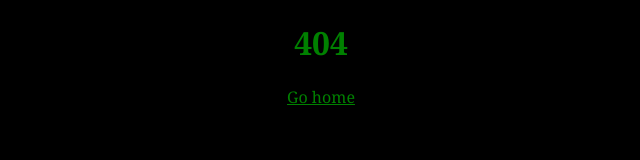
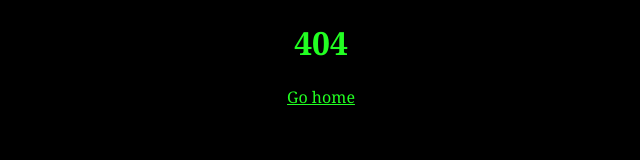
Before and after one commit to serenityvortex/lijunzhe, a plain HTML site: page 404.html in a window 1280 px wide. Shown: the whole page, without its empty margins (319-959 px from the left). Drawn offline with Linux system fonts and the light colour scheme.

Commit message:
Actualizar 404.html

```diff
--- a/404.html
+++ b/404.html
@@ -6,7 +6,7 @@
     <style>
       * {
         background-color:black;
-        color:green;
+        color:#22ff22;
         font-family:Georgia;
         text-align:center;
       }
```
